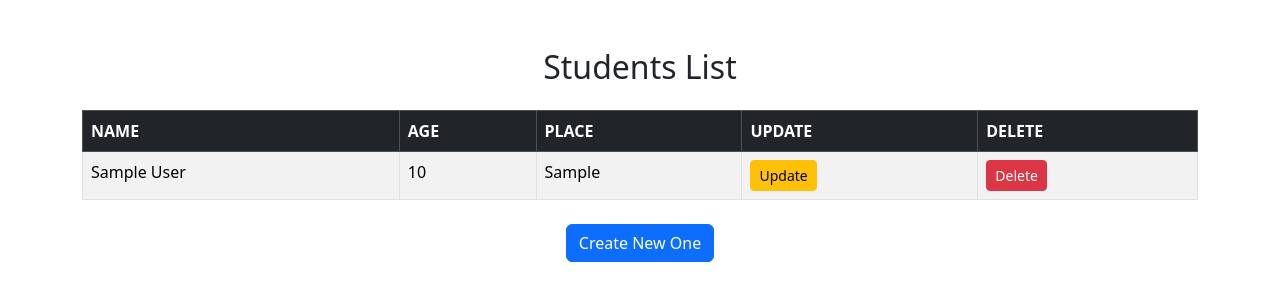
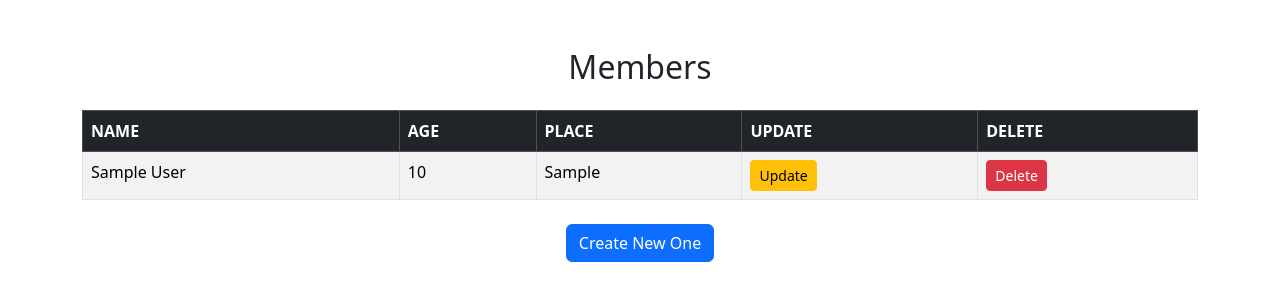
Before and after one commit to Leninkumar-code/djan_crud, a Django app: page / in a window 1280 px wide. Shown: the top 301 px of the page. Run offline with Django 5.2, Linux system fonts and the light colour scheme; tables that the repository leaves empty hold one stand-in row (values such as "Sample post").

Commit message:
Made some minor changes

```diff
--- a/template/view.html
+++ b/template/view.html
@@ -13,7 +13,7 @@
 </head>
 <body>
     <div class="container mt-5">
-        <h2 class="text-center mb-4">Students List</h2>
+        <h2 class="text-center mb-4">Members</h2>
 
         <!-- Bootstrap Styled Table -->
         <table class="table table-striped table-bordered">
```
Also changed, not shown: db.sqlite3.
